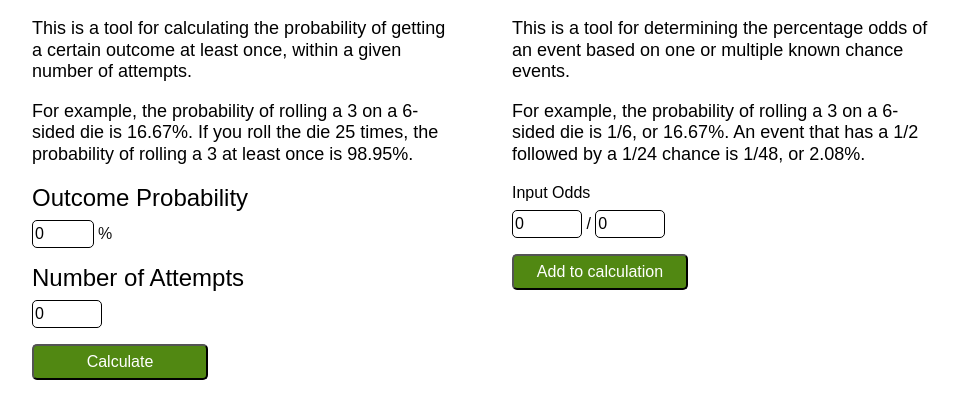
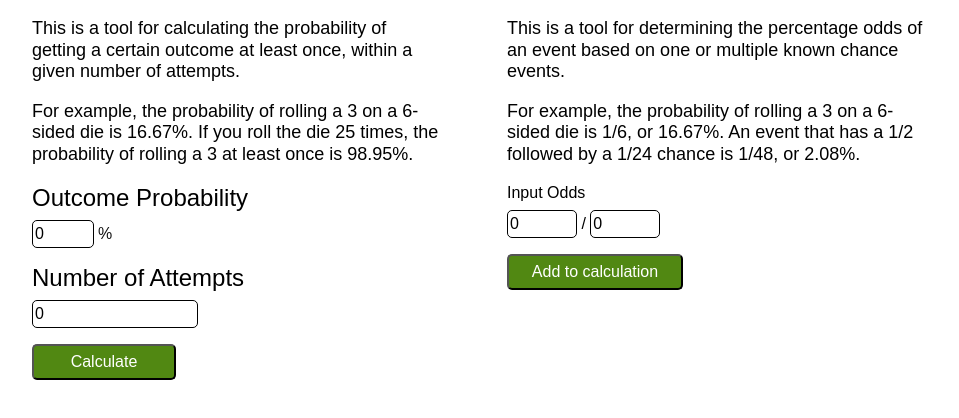
Before and after one commit to PeterBreen/probabilitycalc, a React (Create React App) app: page / in a window 1280 px wide. Shown: the top 418 px of the page, without its empty margins (160-1119 px from the left). Built offline with nearby package versions, Linux system fonts and the light colour scheme.

Commit message:
chops extraneous CSS and specifies selectors better

```diff
--- a/src/DetermineCalc.css
+++ b/src/DetermineCalc.css
@@ -1,23 +1,6 @@
-li {
-line-height: 1.25;
+.determine-output input[type=number] {
+  width: 4rem;
 }
-label {
-  display: block;
+.determine-output input[type=submit] {
+  width: 11rem;
 }
-input {
-border-radius: 5px;
-font-size: 1rem;
-line-height: 1.5rem;
-}
-input[type=number] {
-  display: inline-block;
-  margin: 0.5rem 0 1rem 0;
-  width: 4rem;
-  border: 1px solid #000;
-}
-input[type=submit] {
-  background-color: #518812;
-  color: white;
-  width: 11rem;
-  padding: 0.25rem 1rem;
-}
```
